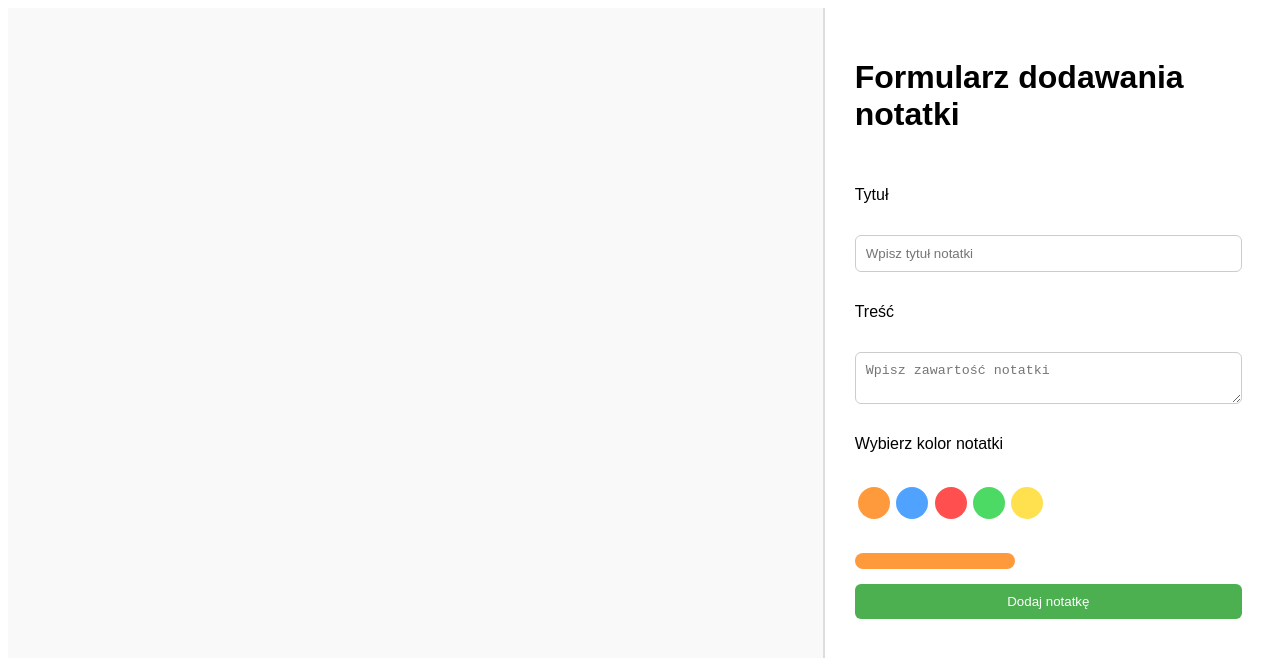
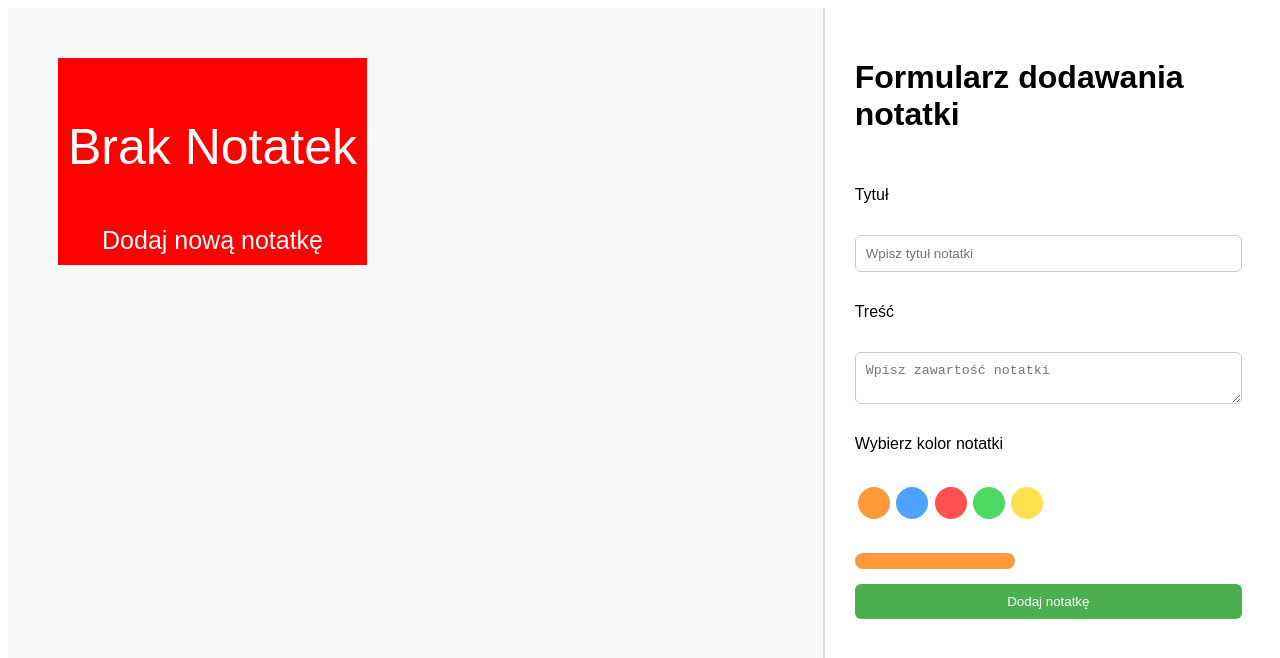
Before and after one commit to nic00la1/notatnik-react, a React (Vite) app in the folder client/notatnik/: page / in a window 1280 px wide. Shown: the top 658 px of the page. Built offline with nearby package versions, Linux system fonts and the light colour scheme.

Commit message:
zapisywanie nowej notatki do localStorage + usuwanie

```diff
--- a/client/notatnik/src/App.jsx
+++ b/client/notatnik/src/App.jsx
@@ -1,4 +1,4 @@
-import { useState } from 'react'
+import { useEffect, useState } from 'react'
 import './App.css'
 import Form from './components/Form'
 import Note from './components/Note'
@@ -7,6 +7,26 @@ import ListOfNotes from './components/ListOfNotes';
 function App() {
   const [formData, setFormData] = useState([]);
 
+  // Wczytaj notatki z localStorage przy starcie
+  useEffect(() => {
+    const saved = JSON.parse(localStorage.getItem('notes')) || [];
+    const unique = saved.filter(
+      (note, index, self) => index === self.findIndex(n => n.id === note.id)
+    );
+    setFormData(unique);
+  }, [])
+
+  // Funkcja dodająca notatkę
+  const handleAddNote = (newNote) => {
+    // Sprawdź, czy id już istnieje
+    if (formData.some(note => note.id === newNote.id))
+      return; // nie dodawaj duplikatu
+
+    const updated = [...formData, newNote];
+    setFormData(updated);
+    localStorage.setItem('notes', JSON.stringify(updated));
+  }
+
   return (
     <>
     <div className="app-container">
@@ -14,7 +34,7 @@ function App() {
         <ListOfNotes data={formData} setFormData={setFormData}/>
       </div>
       <div className='form-section'>
-        <Form onSubmitData={newNote => setFormData(prev => [...prev, newNote])}/>
+        <Form onSubmitData={handleAddNote}/>
       </div>
     </div>
     </>
--- a/client/notatnik/src/components/Form.jsx
+++ b/client/notatnik/src/components/Form.jsx
@@ -36,17 +36,15 @@ const Form = ({onSubmitData}) => {
         return;
     }
 
-    console.log('Tytuł:', title);
-    console.log('Treść:', content);
-    console.log('Kolor:', color);
+    // Wyślij dane do komponentu Note
+    const newNote = {
+      id: crypto.randomUUID(), // Unikalne ID podczas tworzenia nowej notatki
+      title,
+      content,
+      color
+    }
 
-    // Wyślij dane do komponentu Note
-    onSubmitData({
-        id: crypto.randomUUID(), // Unikalne ID podczas tworzenia nowej notatki
-        title,
-        content,
-        color
-      });
+    onSubmitData(newNote);
 
     // Resetowanie formularza po wysłaniu
     resetForm();
--- a/client/notatnik/src/components/ListOfNotes.jsx
+++ b/client/notatnik/src/components/ListOfNotes.jsx
@@ -6,13 +6,19 @@ const ListOfNotes = ({data, setFormData}) => {
   return (
     <div className='list-of-notes'>
       {
+        data.length === 0 ? (
+          <div className="lack-of-notes">
+            <p className="p-lack-of-notes">Brak Notatek</p>
+            <span>Dodaj nową notatkę</span>
+          </div>
+        ) : (
         data.map((item => (
             <Note key={item.id}
                   item={item}
                   data={data}
                   setFormData={setFormData}/>
         )))
-      }
+      )}
     </div>
   )
 }
--- a/client/notatnik/src/components/Note.jsx
+++ b/client/notatnik/src/components/Note.jsx
@@ -2,21 +2,15 @@ import '../styles/Note.css'
 
 const Note = ({item, data, setFormData}) => {
 
-  let title = item.title;
-  let content = item.content;
+  let title = item.title || "Brak tytułu";
+  let content = item.content || "Brak treści";
   const color = item.color;
 
-  // Deafultowe własności title i content
-  if (title === undefined) {
-    title = "Brak tytułu";
-  }
-  if (content === undefined) {
-    content = "Brak treści";
-  }
-
-  function handleDelete(item) {
-    console.log("Delete button clicked", item);
-    setFormData( data.filter((note) => note !== item));
+  function handleDelete(id) {
+    console.log("Delete button clicked", id);
+    const updated = data.filter((note) => note.id !== id);
+    setFormData(updated);
+    localStorage.setItem('notes', JSON.stringify(updated)); // Aktualizacja localStorage
   }
 
   return (
@@ -28,7 +22,7 @@ const Note = ({item, data, setFormData}) => {
           <hr/>
           <p>{content}</p>
           <button className='button-note'
-           onClick={() => handleDelete(item)}
+           onClick={() => handleDelete(item.id)}
            >Usuń notatkę</button>
         </div>
     </div>
--- a/client/notatnik/src/styles/ListOfNotes.css
+++ b/client/notatnik/src/styles/ListOfNotes.css
@@ -20,3 +20,19 @@
 .note-box:hover {
   transform: scale(1.03);
 }
+
+.p-lack-of-notes {
+    font-size: 50px;
+}
+
+.lack-of-notes {
+    background-color: red;
+    color: white;
+    padding: 10px;
+    margin: 20px;
+    text-align: center;
+}
+
+span {
+    font-size: 25px;
+}
```
